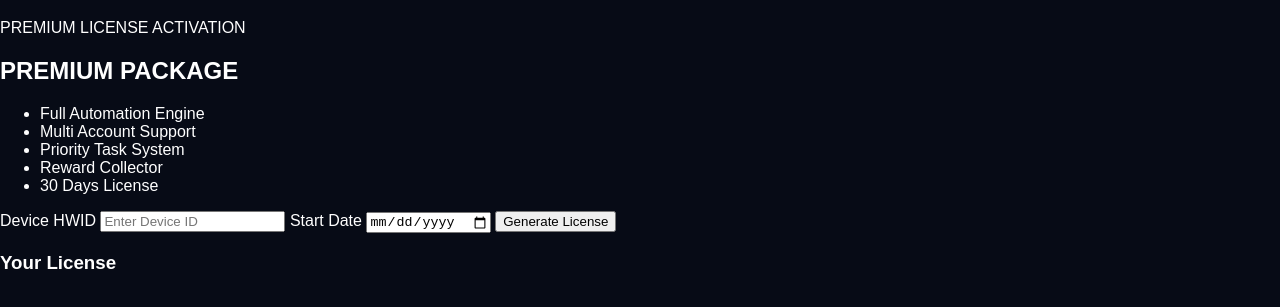
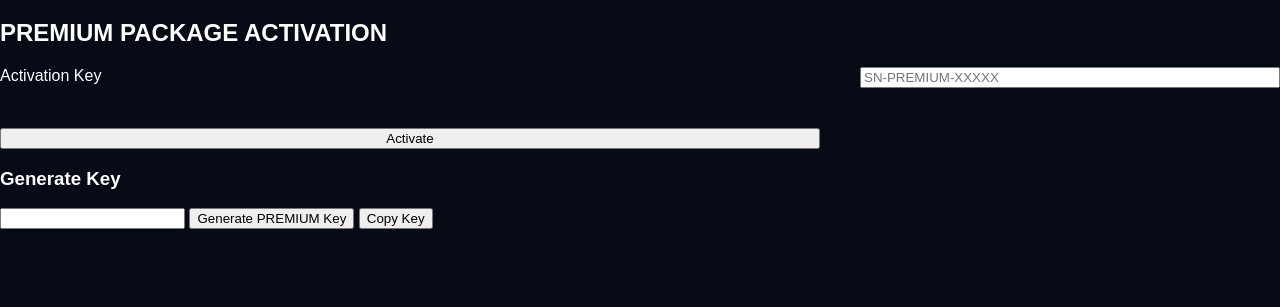
Before and after one commit to Narong69za/narong69za.github.io, a website: page activate-premium.html in a window 1280 px wide. Shown: the part 61-368 px from the top of the page. Drawn offline with Linux system fonts and the light colour scheme; files that its build step writes are made by us from their sources.

Commit message:
Update activate-premium.html

```diff
--- a/activate-premium.html
+++ b/activate-premium.html
@@ -1,12 +1,11 @@
-<!-- ========================================================= -->
-<!-- SN DESIGN STUDIO                                         -->
-<!-- FILE : activate-premium.html                             -->
-<!-- ROLE : PREMIUM LICENSE ACTIVATION PAGE                   -->
-<!-- PACKAGE : PREMIUM                                        -->
-<!-- VERSION : 1.0                                            -->
-<!-- SYSTEM : CORE LICENSE SERVER                             -->
-<!-- STATUS : PRODUCTION                                      -->
-<!-- ========================================================= -->
+<!-- ===================================================== -->
+<!-- PROJECT: SN DESIGN STUDIO                            -->
+<!-- FILE: activate-premium.html                          -->
+<!-- MODULE: PREMIUM LICENSE ACTIVATION PAGE              -->
+<!-- VERSION: 1.0                                         -->
+<!-- STATUS: ACTIVE                                       -->
+<!-- SYSTEM: ACTIVATE CLIENT ENGINE                       -->
+<!-- ===================================================== -->
 
 <!DOCTYPE html>
 <html lang="en">
@@ -18,66 +17,58 @@
 
 <title>SN DESIGN STUDIO | PREMIUM ACTIVATE</title>
 
-<link rel="stylesheet" href="activate.css">
+<link rel="stylesheet" href="/activate.css">
 
 </head>
 
-
 <body>
 
-<div class="sn-container">
-
-<div class="sn-header">
+<div class="activate-container">
 
 <h1>SN DESIGN STUDIO</h1>
-<p>PREMIUM LICENSE ACTIVATION</p>
+
+<h2>PREMIUM PACKAGE ACTIVATION</h2>
+
+<div class="activate-box">
+
+<label>Activation Key</label>
+
+<input
+type="text"
+id="activate-key"
+placeholder="SN-PREMIUM-XXXXX"
+/>
+
+<button onclick="activateKey()">
+Activate
+</button>
 
 </div>
 
+<div class="generate-box">
 
-<div class="sn-package">
+<h3>Generate Key</h3>
 
-<h2>PREMIUM PACKAGE</h2>
+<input
+type="text"
+id="generated-key"
+readonly
+/>
 
-<ul>
-<li>Full Automation Engine</li>
-<li>Multi Account Support</li>
-<li>Priority Task System</li>
-<li>Reward Collector</li>
-<li>30 Days License</li>
-</ul>
+<button onclick="generatePREMIUM()">
+Generate PREMIUM Key
+</button>
 
-</div>
-
-
-<div class="sn-activation">
-
-<label>Device HWID</label>
-
-<input type="text" id="hwid" placeholder="Enter Device ID">
-
-<label>Start Date</label>
-
-<input type="date" id="start">
-
-<button onclick="generatePREMIUM()">Generate License</button>
-
-</div>
-
-
-<div class="sn-license">
-
-<h3>Your License</h3>
-
-<pre id="licenseOutput"></pre>
+<button onclick="copyKey()">
+Copy Key
+</button>
 
 </div>
 
 </div>
 
-
-<script src="activate.js"></script>
+<script src="/activate.js"></script>
+<script src="/activate-client.js"></script>
 
 </body>
-
 </html>
```
